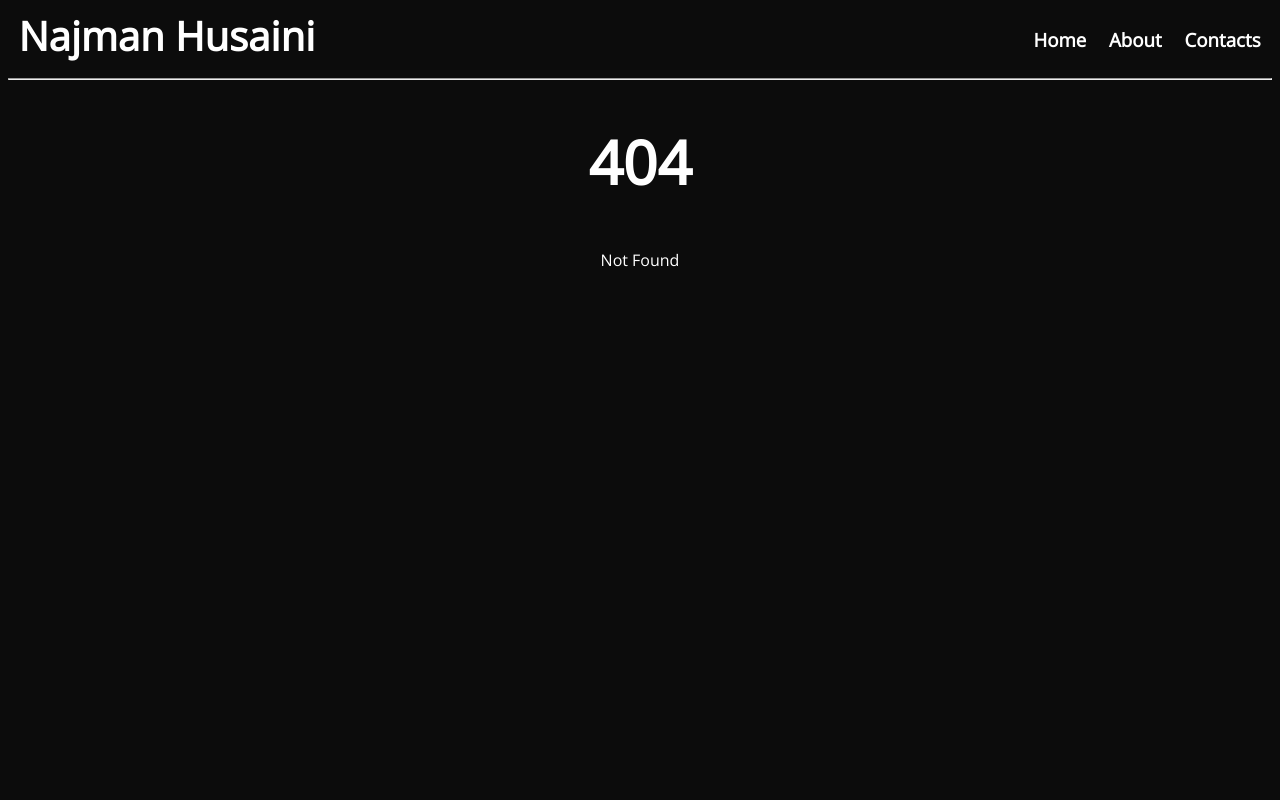
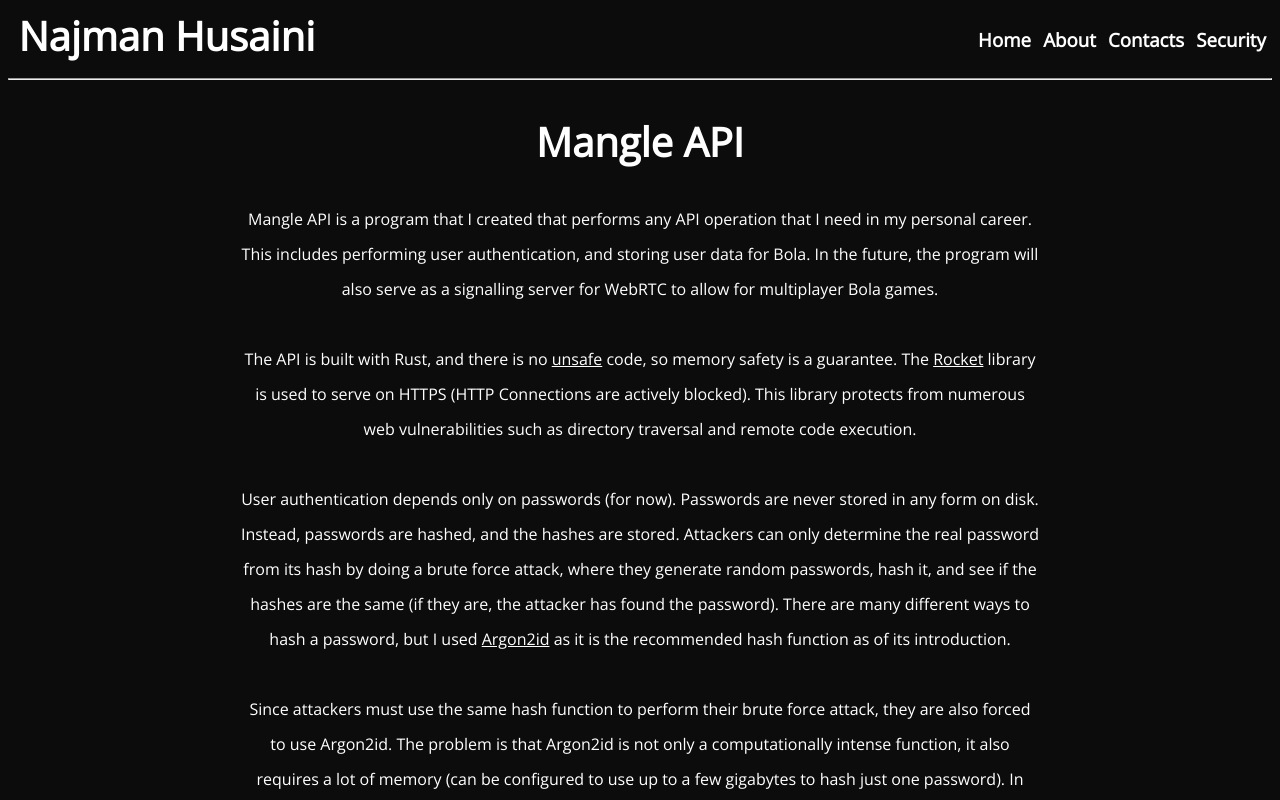
Before and after one commit to manglemix/mangle_website, a SvelteKit app: page /security/mangle_api in a window 1280 px wide. Before the commit this address had no page. Shown: the top 800 px of the page. Built offline with nearby package versions, Linux system fonts and the light colour scheme.

Commit message:
api update

```diff
--- a/src/routes/+layout.svelte
+++ b/src/routes/+layout.svelte
@@ -1,9 +1,10 @@
-<div class="haderDiv">
+<div class="headerDiv">
 	<name>&nbsp;Najman Husaini</name>
 	<div class="navDiv">
 		<h3><a href="/">Home</a></h3>
 		<h3><a href="/about">About</a></h3>
 		<h3><a href="/contacts">Contacts</a></h3>
+		<h3><a href="/security">Security</a></h3>
 	</div>
 </div>
 <hr />
@@ -26,9 +27,10 @@
 		text-align: center;
 	}
 
-	:global(a) {
+	a {
 		text-decoration: none;
 	}
+
 
 	:global(body) {
 		background-color: #0c0c0c;
@@ -55,14 +57,14 @@
 		font-family: 'Jetbrains Mono';
 	}
 
-	.haderDiv {
+	.headerDiv {
 		width: 100%;
 		display: inline-flex;
 		justify-content: space-between;
 	}
 
 	.navDiv {
-		width: 250px;
+		width: 300px;
 		display: inline-flex;
 		justify-content: space-around;
 	}
--- a/src/routes/hidden/+page.svelte
+++ /dev/null
@@ -1,3 +0,0 @@
-<h3>You have found the hidden directory!<br>
-All files here are not intended for the public to see,<br>
-but none of it is really private, so feel free to snoop around!</h3>
--- /dev/null
+++ b/src/routes/security/mangle_api/+page.svelte
@@ -0,0 +1,38 @@
+<h2>Mangle API</h2>
+
+<p>
+    Mangle API is a program that I created that performs any API operation that I need in my personal career. This includes
+    performing user authentication, and storing user data for Bola. In the future, the program will also serve as a
+    signalling server for WebRTC to allow for multiplayer Bola games.
+    <br>
+    <br>
+    The API is built with Rust, and there is no <a href="https://doc.rust-lang.org/book/ch19-01-unsafe-rust.html">unsafe</a>
+    code, so memory safety is a guarantee. The <a href="https://rocket.rs/v0.5-rc/">Rocket</a> library is used to serve on
+    HTTPS (HTTP Connections are actively blocked). This library protects from numerous web vulnerabilities such as directory
+    traversal and remote code execution.
+    <br>
+    <br>
+    User authentication depends only on passwords (for now). Passwords are never stored in any form on disk. Instead, passwords
+    are hashed, and the hashes are stored. Attackers can only determine the real password from its hash by doing a brute force attack,
+    where they generate random passwords, hash it, and see if the hashes are the same (if they are, the attacker has found the password).
+    There are many different ways to hash a password, but I used <a href="https://github.com/p-h-c/phc-winner-argon2">Argon2id</a> as it
+    is the recommended hash function as of its introduction.
+    <br>
+    <br>
+    Since attackers must use the same hash function to perform their brute force
+    attack, they are also forced to use Argon2id. The problem is that Argon2id is not only a computationally intense function, it also
+    requires a lot of memory (can be configured to use up to a few gigabytes to hash just one password). In addition, I also use a salt
+    to further thwart attacks. If two users used the same password, they would have the same hash, which would make an attacker's life
+    easier. However, before a password is hashed, I add a unique salt. That way, users who share the same password will no longer have
+    the same salt. This does not stop attackers from trying a password they found against other users, it just means that they have to try
+    it against all other users. With all this being said, you should still use a strong password that you do not use elsewhere.
+    <br>
+    <br>
+    Rocket adds type safety when handling HTTP Requests from clients. This is important because it means that an attacker cannot simply
+    insert a malicious string somewhere where I only expect an integer or vice-versa. A common type of malicious string involves SQL Injection,
+    which occurs when I build a query, from user data, to access a database, but the user data itself contains its own query that can do anything
+    to the database, such as getting other people's user data or deleting the database. The good thing is that this attack is only possible if I
+    build a query with user data that contains strings. The only string that could do this is a username, so if someone's username contains SQL
+    code, then it could cause this attack. Fortunately, usernames cannot contain strings and must be alphanumeric, which means that they cannot
+    possibly encode a query.
+</p>
```
Also changed, not shown: src/routes/security/+page.svelte (added, +32 -0 lines), src/routes/recipes/brownies/+page.svelte (renamed from src/routes/hidden/recipes/brownies/+page.svelte), 2 other files (tests, documents, lock files or other folders).
